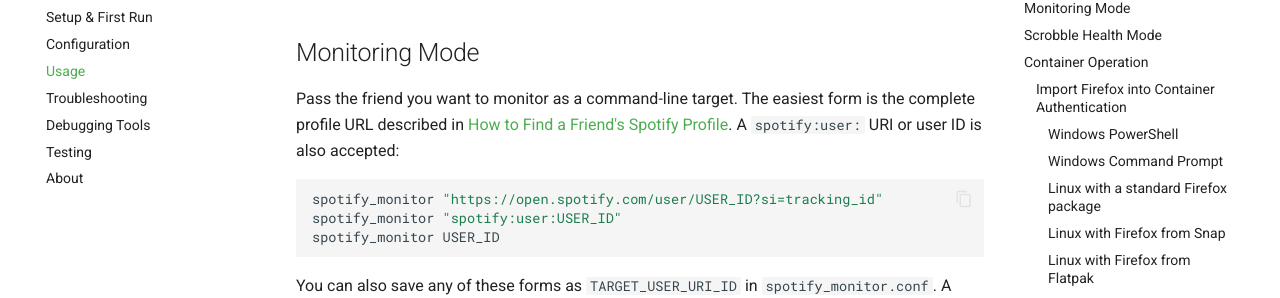
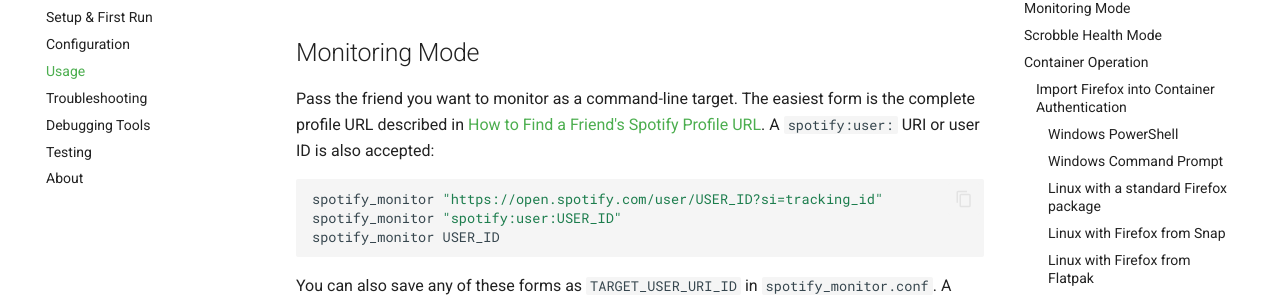
Before and after one commit to misiektoja/spotify_monitor, an MkDocs documentation site: the page built from docs/usage.md, in a window 1280 px wide and 900 px high, scrolled down 786 px. Shown: the part 145-443 px from the top of the window. Built offline with MkDocs 1.6.1 and Material for MkDocs 9.7.7, drawn with Linux system fonts in a browser that asks for light colours; comment, search, counter and statistics services are not loaded.

Commit message:
docs(usage): update friend profile URL link

````diff
--- a/docs/usage.md
+++ b/docs/usage.md
@@ -23,7 +23,7 @@
 <a id="monitoring-mode"></a>
 ## Monitoring Mode
 
-Pass the friend you want to monitor as a command-line target. The easiest form is the complete profile URL described in [How to Find a Friend's Spotify Profile](configuration.md#find-a-friends-spotify-profile). A `spotify:user:` URI or user ID is also accepted:
+Pass the friend you want to monitor as a command-line target. The easiest form is the complete profile URL described in [How to Find a Friend's Spotify Profile URL](configuration.md#how-to-find-a-friends-spotify-profile-url). A `spotify:user:` URI or user ID is also accepted:
 
 ```sh
 spotify_monitor "https://open.spotify.com/user/USER_ID?si=tracking_id"
````
